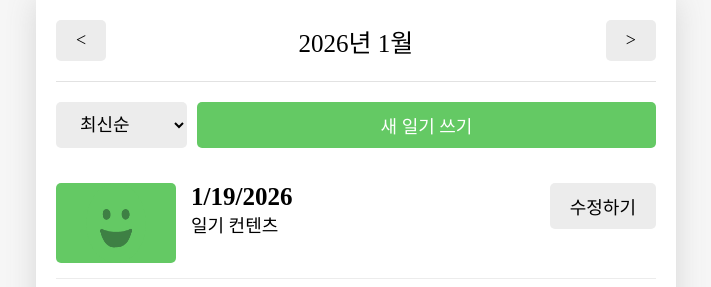
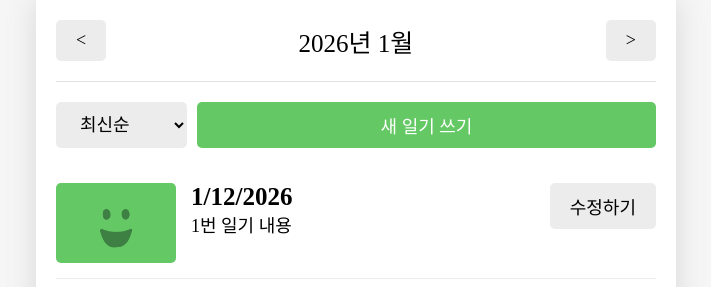
Before and after one commit to SonMinSeock/inflearn-react, a React (Vite) app in the folder section12/: page / in a window 1280 px wide. Shown: the top 287 px of the page, without its empty margins (284-995 px from the left). Built offline with nearby package versions, Linux system fonts and the light colour scheme; a web font is replaced by a local one.

Commit message:
섹션 13. Home 페이지 구현하기 2. 기능

```diff
--- a/section12/src/App.jsx
+++ b/section12/src/App.jsx
@@ -48,15 +48,21 @@ import { createContext, useReducer, useRef } from 'react';
 const mockData = [
   {
     id: 1,
-    createdDate: new Date().getTime(),
+    createdDate: new Date('2026-01-12').getTime(),
     emotionId: 1,
     content: '1번 일기 내용',
   },
   {
     id: 2,
-    createdDate: new Date().getTime(),
+    createdDate: new Date('2025-12-29').getTime(),
     emotionId: 2,
     content: '2번 일기 내용',
+  },
+  {
+    id: 3,
+    createdDate: new Date('2025-12-18').getTime(),
+    emotionId: 3,
+    content: '3번 일기 내용',
   },
 ];
 
@@ -78,8 +84,8 @@ function reducer(state, action) {
 /**
  * Context 정의
  */
-const DiaryStateContext = createContext();
-const DiaryDispatchContext = createContext();
+export const DiaryStateContext = createContext();
+export const DiaryDispatchContext = createContext();
 
 function App() {
   const [data, dispatch] = useReducer(reducer, mockData);
--- a/section12/src/components/DiaryItem.jsx
+++ b/section12/src/components/DiaryItem.jsx
@@ -1,21 +1,22 @@
+import { useNavigate } from 'react-router-dom';
 import { getEmotionImage } from '../util/get-emotion-image';
 import Button from './Button';
 import './DiaryItem.css';
 
-export default function DiaryItem() {
-  const emotionId = 1;
+export default function DiaryItem({ id, createdDate, emotionId, content }) {
+  const nav = useNavigate();
 
   return (
     <div className="DiaryItem">
-      <div className={`img_section img_section_${emotionId}`}>
+      <div className={`img_section img_section_${emotionId}`} onClick={() => nav(`/diary/${id}`)}>
         <img src={getEmotionImage(emotionId)} alt="감정 이모지" />
       </div>
-      <div className="info_section">
-        <div className="created_date">{new Date().toLocaleDateString()}</div>
-        <div className="content">일기 컨텐츠</div>
+      <div className="info_section" onClick={() => nav(`/diary/${id}`)}>
+        <div className="created_date">{new Date(createdDate).toLocaleDateString()}</div>
+        <div className="content">{content}</div>
       </div>
       <div className="button_section">
-        <Button text={'수정하기'} />
+        <Button onClick={() => nav(`/edit/${id}`)} text={'수정하기'} />
       </div>
     </div>
   );
--- a/section12/src/components/DiaryList.jsx
+++ b/section12/src/components/DiaryList.jsx
@@ -1,19 +1,43 @@
+import { useNavigate } from 'react-router-dom';
 import Button from './Button';
 import DiaryItem from './DiaryItem';
 import './DiaryList.css';
+import { useState } from 'react';
 
-export default function DiaryList() {
+export default function DiaryList({ data }) {
+  const [sortType, setSortType] = useState('latest');
+
+  const nav = useNavigate();
+
+  const onChangeSortType = (e) => {
+    setSortType(e.target.value);
+  };
+
+  const getSortedData = () => {
+    return data.toSorted((a, b) => {
+      if (sortType === 'oldest') {
+        // 오래된 순으로 정렬됨
+        return Number(a.createdDate) - Number(b.createdDate);
+      } else {
+        // 최근 순으로 정렬됨
+        return Number(b.createdDate) - Number(a.createdDate);
+      }
+    }); // 정렬된 데이터로 새 배열로 반환
+  };
+
   return (
     <div className="DiaryList">
       <div className="menu_bar">
-        <select>
+        <select onChange={onChangeSortType}>
           <option value={'latest'}>최신순</option>
           <option value={'oldest'}>오래된 순</option>
         </select>
-        <Button text={'새 일기 쓰기'} type={'POSITIVE'} />
+        <Button type={'POSITIVE'} text={'새 일기 쓰기'} onClick={() => nav('/new')} />
       </div>
       <div className="list_wrapper">
-        <DiaryItem />
+        {getSortedData().map((item) => (
+          <DiaryItem key={item.id} {...item} />
+        ))}
       </div>
     </div>
   );
--- a/section12/src/pages/Home.jsx
+++ b/section12/src/pages/Home.jsx
@@ -1,12 +1,37 @@
 import Header from '../components/Header';
 import Button from '../components/Button';
 import DiaryList from '../components/DiaryList';
+import { useContext, useState } from 'react';
+import { DiaryStateContext } from '../App';
+import { getMonthlyData } from '../util/get-monthly-data';
 
 export default function Home() {
+  const data = useContext(DiaryStateContext);
+  const [pivotDate, setPivotDate] = useState(new Date());
+
+  // 현재 달의 필터링해서 일기장 데이터를 반환해준다.
+  const mothlyData = getMonthlyData(pivotDate, data);
+
+  const onIcreaseMonth = () => {
+    // Date 객체에 두개 인자로 현재 년도와 현재 월의 다음 월로 할당
+    // 다음 달로 넘어감
+    setPivotDate(new Date(pivotDate.getFullYear(), pivotDate.getMonth() + 1));
+  };
+
+  const onDecreaseMonth = () => {
+    // Date 객체에 두개 인자로 현재 년도와 현재 월의 이전 월로 할당
+    // 이전 월로 넘어감
+    setPivotDate(new Date(pivotDate.getFullYear(), pivotDate.getMonth() - 1));
+  };
+
   return (
     <div>
-      <Header title={'2026년 1월'} leftChild={<Button text={'<'} />} rightChild={<Button text={'>'} />} />
-      <DiaryList />
+      <Header
+        title={`${pivotDate.getFullYear()}년 ${pivotDate.getMonth() + 1}월`}
+        leftChild={<Button onClick={onDecreaseMonth} text={'<'} />}
+        rightChild={<Button onClick={onIcreaseMonth} text={'>'} />}
+      />
+      <DiaryList data={mothlyData} />
     </div>
   );
 }
--- /dev/null
+++ b/section12/src/util/get-monthly-data.js
@@ -0,0 +1,16 @@
+/**
+ * getMonthlyData 함수
+ * 현재 달 기준으로 일기장 데이터를 반환해주는 함수.
+ * 예를 들어, 현재 달이 2026년 1월이면 2026년 1월달인 일기장들을 배열로 반환해준다.
+ */
+export const getMonthlyData = (pivotDate, data) => {
+  // 이번 달 시작점과 끝 점 사이에 있으면 해당 달 안에 있는 일기장을 반환 해야한다.
+  // 이번 달 시작점, 끝 점 구해보자.
+
+  // 이번 달 시작 점 : new Date(현재 년도, 현재 달, 1일, 0시, 0분, 0초)
+  const beginTime = new Date(pivotDate.getFullYear(), pivotDate.getMonth(), 1, 0, 0, 0).getTime(); // 시긴 값
+  // 이번 달 끝 점 : new Date(현재 년도, 다음 달, 0일, 23시, 59분, 59초) -> 예를 들어, 이번 달이 1월 이면 1월 말로 설정됨.
+  const endTime = new Date(pivotDate.getFullYear(), pivotDate.getMonth() + 1, 0, 23, 59, 59).getTime();
+
+  return data.filter((item) => beginTime <= item.createdDate && item.createdDate <= endTime);
+};
```
